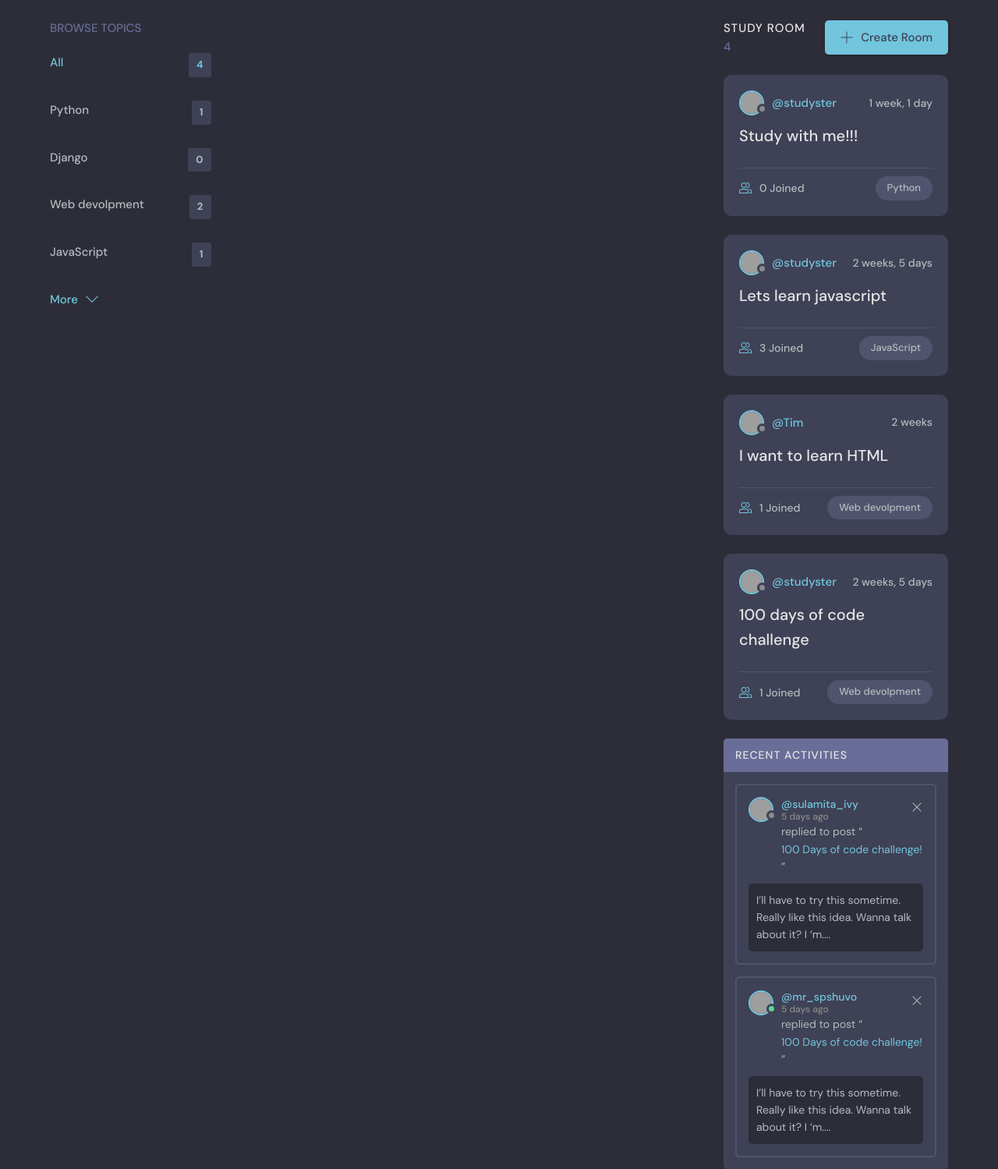
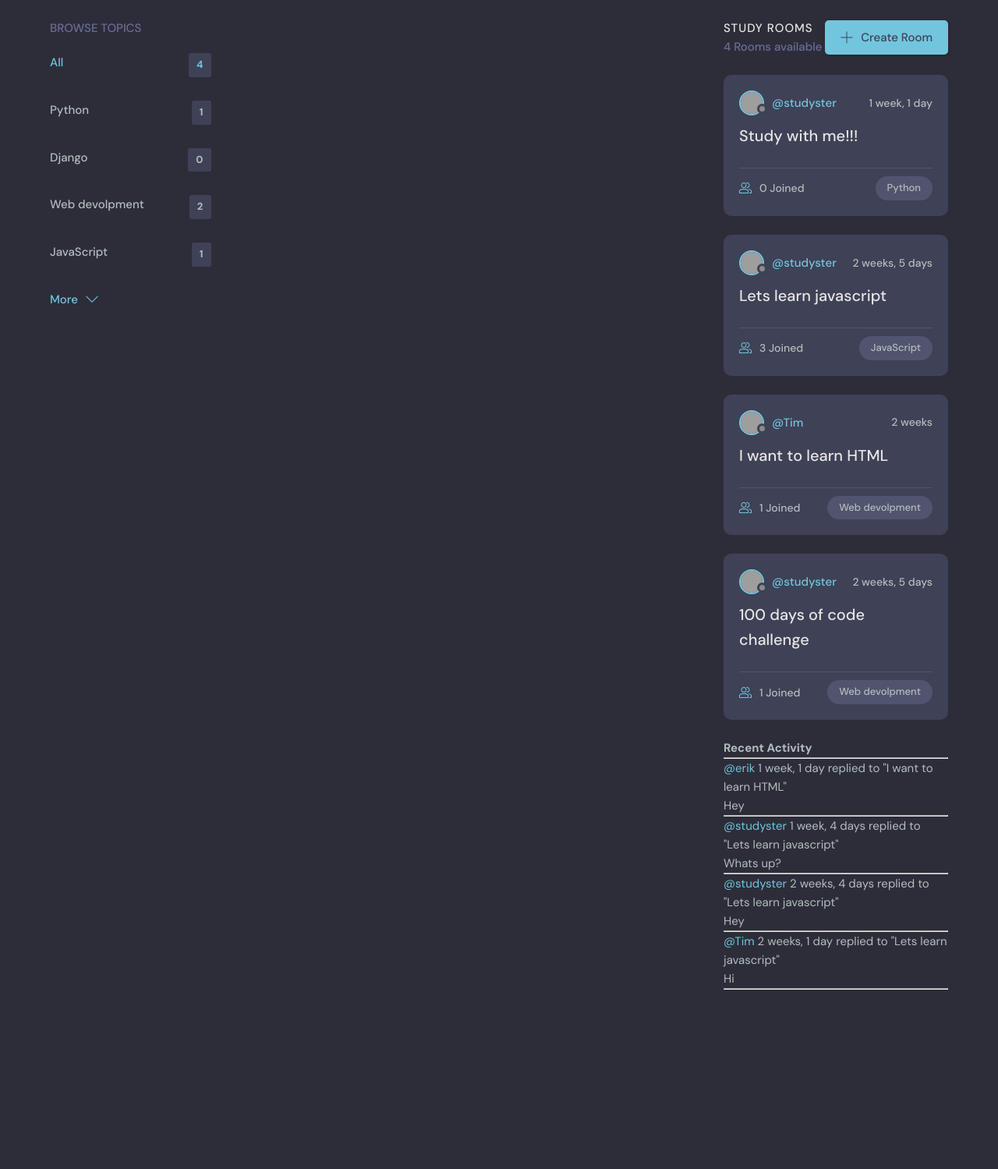
Before and after one commit to KingCobra52/Studyster, a Django app: page / in a window 1280 px wide. Shown: the part 76-1575 px from the top of the page at 78% size. After the commit the page ends 1345 px from the top, so only its background shows below. Run offline with Django 4.2, Linux system fonts and the light colour scheme; data comes from the database, SQL or seed files in the repository; grey boxes are pictures that could not be loaded.

Commit message:
home.html from divano11

```diff
--- a/base/templates/base/home.html
+++ b/base/templates/base/home.html
@@ -5,40 +5,44 @@
 <main class="layout layout--3">
   <div class="container">
 
+
     <!-- Topics Start -->
-        {% include 'base/topics_component.html'%}
+    {% include 'base/topics_component.html' %}
+
     <!-- Topics End -->
 
     <!-- Room List Start -->
     <div class="roomList">
       <div class="mobile-menu">
-            <form class="header__search">
+        <form action="{% url 'home' %}" method="GET" class="header__search">
           <label>
             <svg version="1.1" xmlns="http://www.w3.org/2000/svg" width="32" height="32" viewBox="0 0 32 32">
               <title>search</title>
               <path
-                    d="M32 30.586l-10.845-10.845c1.771-2.092 2.845-4.791 2.845-7.741 0-6.617-5.383-12-12-12s-12 5.383-12 12c0 6.617 5.383 12 12 12 2.949 0 5.649-1.074 7.741-2.845l10.845 10.845 1.414-1.414zM12 22c-5.514 0-10-4.486-10-10s4.486-10 10-10c5.514 0 10 4.486 10 10s-4.486 10-10 10z"
-                  ></path>
+                d="M32 30.586l-10.845-10.845c1.771-2.092 2.845-4.791 2.845-7.741 0-6.617-5.383-12-12-12s-12 5.383-12 12c0 6.617 5.383 12 12 12 2.949 0 5.649-1.074 7.741-2.845l10.845 10.845 1.414-1.414zM12 22c-5.514 0-10-4.486-10-10s4.486-10 10-10c5.514 0 10 4.486 10 10s-4.486 10-10 10z">
+              </path>
             </svg>
-                <input placeholder="Search for posts" />
+            <input name="q" placeholder="Search for posts" />
           </label>
         </form>
-            <div class="mobile-menuItems">
-              <a class="btn btn--main btn--pill" href="#">Browse Topics</a>
-              <a class="btn btn--main btn--pill" href="#">Recent Activities</a>
+        {% comment %} <div class="mobile-menuItems">
+          <a class="btn btn--main btn--pill" href="{% url 'topics' %}">Browse Topics</a>
+          <a class="btn btn--main btn--pill" href="{% url 'activity' %}">Recent Activities</a>
+        </div> {% endcomment %}
       </div>
-          </div>
+
       <div class="roomList__header">
         <div>
-              <h2>Study Room</h2>
-              <p>{{room_count}}</p>
+          <h2>Study Rooms</h2>
+          <p>{{room_count}} Rooms available</p>
         </div>
-            <a class="btn btn--main" href="create-room.html">
+
+        <a class="btn btn--main" href="{% url 'create-room' %}">
           <svg version="1.1" xmlns="http://www.w3.org/2000/svg" width="32" height="32" viewBox="0 0 32 32">
             <title>add</title>
             <path
-                  d="M16.943 0.943h-1.885v14.115h-14.115v1.885h14.115v14.115h1.885v-14.115h14.115v-1.885h-14.115v-14.115z"
-                ></path>
+              d="M16.943 0.943h-1.885v14.115h-14.115v1.885h14.115v14.115h1.885v-14.115h14.115v-1.885h-14.115v-14.115z">
+            </path>
           </svg>
           Create Room
         </a>
@@ -46,76 +50,14 @@
 
       {% include 'base/feed_component.html' %}
 
-
     </div>
     <!-- Room List End -->
 
     <!-- Activities Start -->
-        <div class="activities">
-          <div class="activities__header">
-            <h2>Recent Activities</h2>
-          </div>
-          <div class="activities__box">
-            <div class="activities__boxHeader roomListRoom__header">
-              <a href="profile.html" class="roomListRoom__author">
-                <div class="avatar avatar--small">
-                  <img src="https://randomuser.me/api/portraits/women/11.jpg" />
-                </div>
-                <p>
-                  @sulamita_ivy
-                  <span>5 days ago</span>
-                </p>
-              </a>
-              <div class="roomListRoom__actions">
-                <a href="#">
-                  <svg version="1.1" xmlns="http://www.w3.org/2000/svg" width="32" height="32" viewBox="0 0 32 32">
-                    <title>remove</title>
-                    <path
-                      d="M27.314 6.019l-1.333-1.333-9.98 9.981-9.981-9.981-1.333 1.333 9.981 9.981-9.981 9.98 1.333 1.333 9.981-9.98 9.98 9.98 1.333-1.333-9.98-9.98 9.98-9.981z"
-                    ></path>
-                  </svg>
-                </a>
-              </div>
-            </div>
-            <div class="activities__boxContent">
-              <p>replied to post “<a href="room.html">100 Days of code challenge!</a>”</p>
-              <div class="activities__boxRoomContent">
-                I’ll have to try this sometime. Really like this idea. Wanna talk about it? I ‘m....
-              </div>
-            </div>
-          </div>
+    {% include 'base/activity_component.html' %}
 
-          <div class="activities__box">
-            <div class="activities__boxHeader roomListRoom__header">
-              <a href="profile.html" class="roomListRoom__author">
-                <div class="avatar avatar--small active">
-                  <img src="https://randomuser.me/api/portraits/men/13.jpg" />
-                </div>
-                <p>
-                  @mr_spshuvo
-                  <span>5 days ago</span>
-                </p>
-              </a>
-              <div class="roomListRoom__actions">
-                <a href="#">
-                  <svg version="1.1" xmlns="http://www.w3.org/2000/svg" width="32" height="32" viewBox="0 0 32 32">
-                    <title>remove</title>
-                    <path
-                      d="M27.314 6.019l-1.333-1.333-9.98 9.981-9.981-9.981-1.333 1.333 9.981 9.981-9.981 9.98 1.333 1.333 9.981-9.98 9.98 9.98 1.333-1.333-9.98-9.98 9.98-9.981z"
-                    ></path>
-                  </svg>
-                </a>
-              </div>
-            </div>
-            <div class="activities__boxContent">
-              <p>replied to post “<a href="room.html">100 Days of code challenge!</a>”</p>
-              <div class="activities__boxRoomContent">
-                I’ll have to try this sometime. Really like this idea. Wanna talk about it? I ‘m....
-              </div>
-            </div>
-          </div>
-        </div>
     <!-- Activities End -->
   </div>
 </main>
+
 {% endblock %}
```
Also changed, not shown: base/templates/base/activity_component.html (line endings or trailing spaces). Lines whose indentation alone changed are shown as unchanged.
